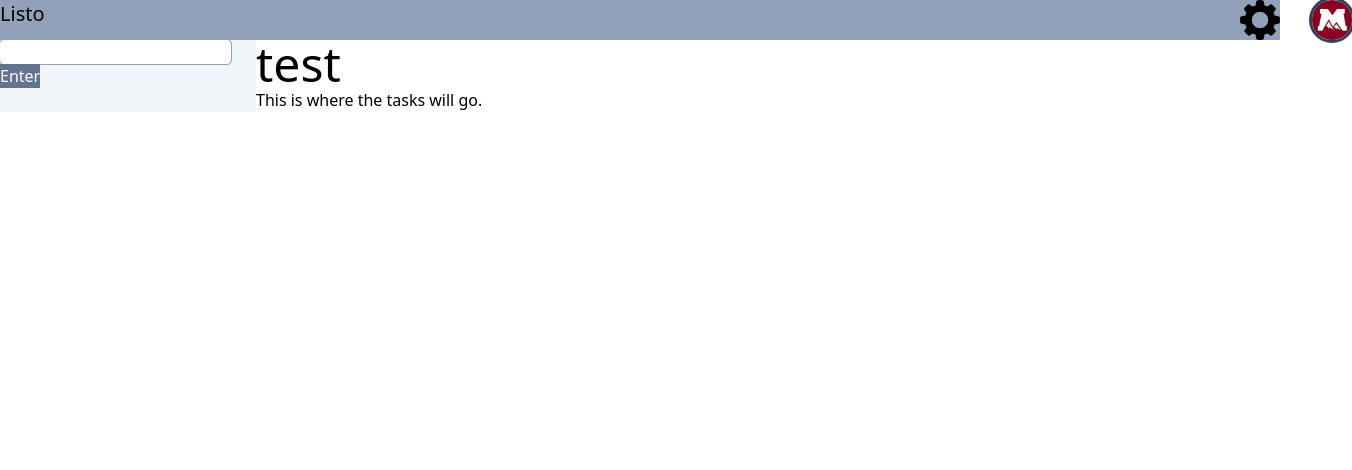
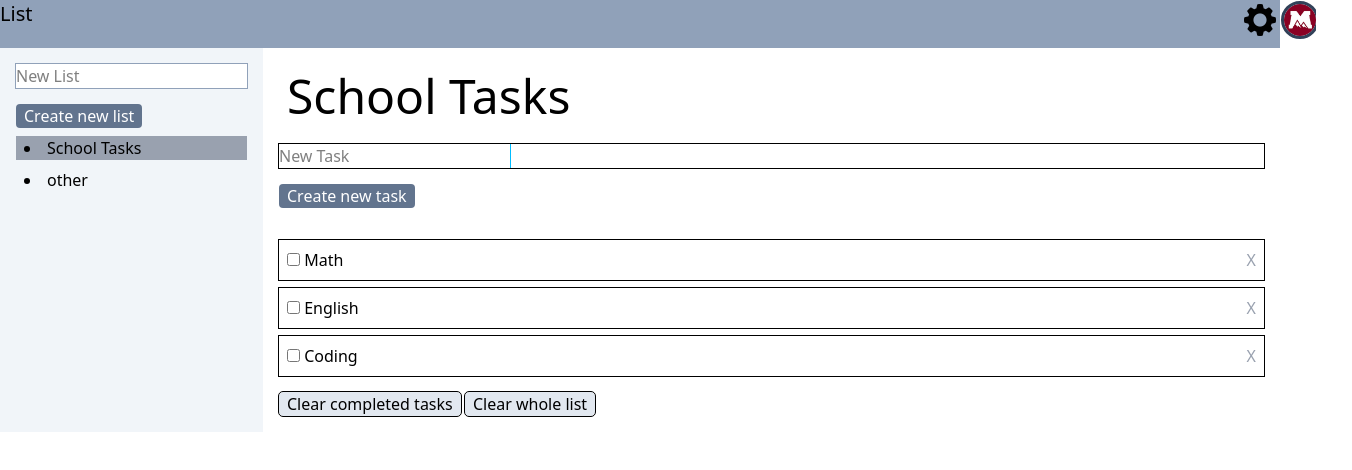
Before and after one commit to Milkwell/toDoApp, a plain HTML site: page index.html in a window 1280 px wide. Shown: the whole page, 1352 px wide, since content can reach past the window. Drawn offline with nearby package versions, Linux system fonts and the light colour scheme.

Commit message:
Tue Mar 18 15:12:09 MDT 2025

```diff
--- a/index.html
+++ b/index.html
@@ -8,30 +8,92 @@
     </head>
 
     <body>
-        <header class="flex flex-row justify-between bg-slate-400">
+        <header class="h-12 flex flex-row justify-between bg-slate-400">
             <div>
-                <h3 class="text-xl">Listo</h3>
+                <h3 class="text-xl">List</h3>
             </div>
-            <div class="flex flex-row box-content size-10 gap-8">
-                <img class="rounded-full" src="./images/gear.png" id="settings">
-                <img class="rounded-full outline-3 outline-slate-700" src="./images/mtech-logo.png" id="profile">
+            <div class="flex flex-row size-10">
+                <img class="rounded-full m-1" src="./images/gear.png" id="settings">
+                <img class="rounded-full outline-3 outline-slate-700 m-1" src="./images/mtech-logo.png" id="profile">
             </div>
         </header>
 
         <div class="columns-2 flex flex-row" id="mainBody">
 
             <div class="basis-1/5 bg-slate-100" id="sideBar">
-                <input class="rounded-sm bg-white outline outline-slate-400">
-                <div>
-                    <button class="bg-slate-500 text-white">Enter</button>
-                </div>
+                <form class="m-4 bg-white outline outline-slate-400" action="">
+                    <input type="text"
+                    class="flex content-stretch outline outline-sky-400"
+                    id="new-task"
+                    placeholder="New List"
+                    aria-label="new list name"
+                    />
+                </form>
+                <button class="ml-4 pl-2 pr-2 rounded-sm bg-slate-500 text-white" id="btn-task" aria-label="create new list">Create new list</button>
+                <li class="pl-2 pr-2 ml-4 mr-4 mb-2 mt-2 bg-gray-400">School Tasks</li>
+                <li class="pl-2 pr-2 ml-4 mr-4 mb-2 mt-2">other</li>
             </div>
 
             <div class="basis-4/5" id="mainContent">
-                <h1 class="text-5xl">test</h1>
-                <div id="tasksLocation">
-                    <p>This is where the tasks will go.</p>
+
+                <h1 class="m-6 text-5xl">School Tasks</h1>
+
+                <form class="m-4 bg-white outline outline-black" action="">
+                    <input type="text"
+                    class="outline outline-sky-400"
+                    id="new-task"
+                    placeholder="New Task"
+                    aria-label="new task name"
+                    />
+                </form>
+                <button class="ml-4 mb-6 pl-2 pr-2 rounded-sm bg-slate-500 text-white" id="btn-task" aria-label="create new list">Create new task</button>
+
+                <div id="todo-body">
+                    <div class="ml-4 mr-4 mt-2 outline outline-black flex justify-between" id="tasks">
+                        <div class="m-2" id="task">
+                            <input
+                            type="checkbox"
+                            id="task-1"
+                            />
+                            <label for="task-1">Math</label>
+                        </div>
+                        <div>
+                            <button class="m-2 text-gray-400" id="delete-task">X</button>
+                        </div>
+                    </div>
+                    <!-- task 1 -->
+                    <div class="ml-4 mr-4 mt-2 outline outline-black flex justify-between" id="tasks">
+                        <div class="m-2" id="task">
+                            <input
+                            type="checkbox"
+                            id="task-2"
+                            />
+                            <label for="task-2">English</label>
+                        </div>
+                        <div>
+                            <button class="m-2 text-gray-400" id="delete-task">X</button>
+                        </div>
+                    </div>
+                    <!-- task 2 -->
+                    <div class="ml-4 mr-4 mt-2 outline outline-black flex justify-between" id="tasks">
+                        <div class="m-2" id="task">
+                            <input
+                            type="checkbox"
+                            id="task-3"
+                            />
+                            <label for="task-3">Coding</label>
+                        </div>
+                        <div>
+                            <button class="m-2 text-gray-400" id="delete-task">X</button>
+                        </div>
+                    </div>
+                    <!-- task 3 -->
+                    <div class="m-4" id="delete-tasks">
+                        <button class="pl-2 pr-2 rounded-sm outline outline-black bg-slate-200 text-black" id="btn-delete">Clear completed tasks</button>
+                        <button class="pl-2 pr-2 rounded-sm outline outline-black bg-slate-200 text-black" id="btn-delete">Clear whole list</button>
+                    </div>
                 </div>
+
             </div>
 
         </div>
```
